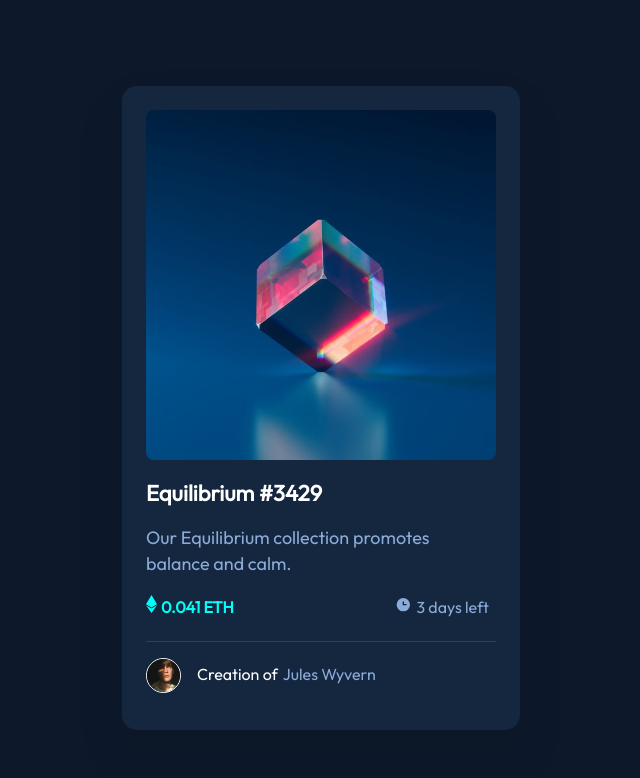
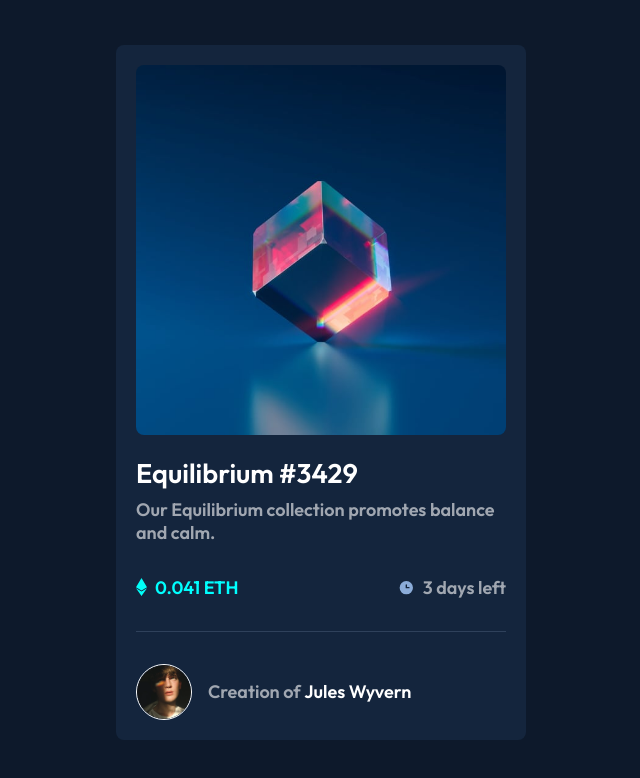
Before and after one commit to khatiazitanishvili/NFT-preview-card-component, a plain HTML site: page index.html in a window 1280 px wide. Shown: the whole page, without its empty margins (319-959 px from the left). Drawn offline with Linux system fonts and the light colour scheme.

Commit message:
last version

```diff
--- a/index.html
+++ b/index.html
@@ -6,8 +6,7 @@
   <meta name="viewport" content="width=device-width, initial-scale=1.0">
 
   <link rel="icon" type="image/png" sizes="32x32" href="./images/favicon-32x32.png">
-  <link rel="stylesheet" href="https://fonts.googleapis.com/css?family=Outfit">
-  <link rel="stylesheet" href="style.css" />
+  <link rel="stylesheet" href="style.css">
 
   <title>Frontend Mentor | NFT preview card component</title>
 
@@ -16,56 +15,31 @@
 <body>
 
   <div class="nftcard">
+    <article>
+      <img src="./images/image-equilibrium.jpg" alt="equilibrium">
+    </article>
 
-    <img class="eth" src="./images/image-equilibrium.jpg" />
-    <h1>Equilibrium #3429</h1>
-    <p>Our Equilibrium collection promotes balance and calm.</p>
+    <article>
+      <h2>Equilibrium #3429</h2>
+      <p>Our Equilibrium collection promotes balance and calm.</p>
 
+      <ul>
+        <li><img src="./images/icon-ethereum.svg" alt="etherium" />0.041 ETH</li>
+        <li><img src="./images/icon-clock.svg" alt="clock" />3 days left</li>
+      </ul>
+    </article>
 
-    <div class="group4">
-      <img src="./images/icon-ethereum.svg" />
-      <span class="svg1">0.041 ETH</span>
-
-      <img src="./images/icon-clock.svg" />
-      <span class="svg2">3 days left</span>
-    </div>
-
-    <div id="rectangle"></div>
-
-    <div class="group4">
-      <div class="avatar"><img src="./images/image-avatar.png" /></div>
-      <div class="creator">Jules Wyvern
-        <div class="name">Creation of</div>
-      </div>
-    </div>
+    <article class="avatar">
+      <img src="./images/image-avatar.png" alt="avatar">
+      <p>Creation of <span>Jules Wyvern</span></p>
+    </article>
   </div>
-
-
-
-
-
 
   <!--
     <div class="avatar">
       <img src="./images/image-avatar.png" />
       <a>Jules Wyvern</a>
     </div> -->
-
-
-
-
-
-
-
-
-
-
-
-
-
-
-
-
 </body>
 
 </html>
--- a/style.css
+++ b/style.css
@@ -1,119 +1,108 @@
+@import url('https://fonts.googleapis.com/css2?family=Outfit:wght@600&display=swap');
+
+* {
+    margin: 0;
+    padding: 0;
+    box-sizing: border-box;
+}
+
+img {
+    max-width: 100%;
+}
+
+
+:root {
+    --soft-blue: hsl(215, 51%, 70%);
+    --cyan: cyan;
+
+    --main-bg: hsl(217, 54%, 11%);
+    --card-bg: hsl(216, 50%, 16%);
+    --line: hsl(215, 32%, 27%);
+    --white: hsl(0, 0%, 100%);
+}
+
+
+ul {
+    list-style-type: none;
+}
+
+p {
+    font-family: "Outfit";
+    font-weight: 300;
+}
+
 body {
-     background-color: hsl(217, 54%, 11%);
-
+    width: 450px;
+    margin: auto;
     display: flex;
+    align-items: center;
     justify-content: center;
-     align-items: center;
     height: 100vh;
+    font-family: "Outfit", sans-serif;
+    font-size: 18px;
+    background-color: var(--main-bg);
+    color: hsl(0, 0%, 100%, 60%);
+    padding: 1.25rem;
 }
 
 .nftcard {
 
-     width: 350px;
-     height: 596px;
-     border-radius: 15px;
-     padding: 24px;
-     background-color: #15263F;
-     box-shadow: 0px 25px 50px rgba(0, 0, 0, 0.0952917);
-     /* display: flex;
-     justify-content: center;
-     align-items: center;
-     height: 100vh; */
+    padding: 1.25rem;
+    border-radius: 0.5rem;
+    background-color: var(--card-bg);
+    margin-bottom: 1rem;
 }
 
 .nftcard img {
-     max-width: 100%;
-     border-radius: 8px;
+    border-radius: 0.5rem;
 }
 
- .nftcard h1 {
-     font-family: 'Outfit';
-     font-weight: 600;
-     font-size: 22px;
-     line-height: 28px;
-     color: white;
+.nftcard h2 {
+    color: var(--white);
+    margin: 1rem 0.5rem 0.5rem 0rem;
 }
 
- .nftcard p {
-     font-family: 'Outfit';
-     font-weight: 300;
-     font-size: 18px;
-     line-height: 26px;
-     color: #8BACD9;
+.nftcard ul {
+    display: flex;
+    align-items: center;
+    justify-content: space-between;
+    padding: 2rem 0;
+    border-bottom: 1px solid var(--line);
 }
 
-
-
- .svg1 {
-
-     font-family: 'Outfit';
-     height: 115px;
-     font-weight: 600;
-     font-size: 16px;
-     line-height: 20px;
-     margin-right: 45%;
-     color: #00FFF8;
-
+.nftcard ul li {
+    display: flex;
+    align-items: center;
 
 }
 
- .svg2 {
-
-     font-family: 'Outfit';
-     font-style: normal;
-     font-weight: 400;
-     font-size: 16px;
-     line-height: 20px;
-
-     color: #8BACD9;
-
+.nftcard ul li img {
+    margin-right: 0.5rem;
 }
 
- #rectangle {
-     max-width: 100%;
-     height: 1px;
-     margin-top: 24px;
-     background: #2E405A;
-
+.nftcard ul li:first-child {
+    color: var(--cyan);
 }
 
- /* .avatar {
-    width: 33px;
-    height: 33px;
-    border-radius: 50%;
-
-border: 1px solid white;
-margin-top: 16px;
-
-} */
- .creator {
-     font-family: 'Outfit';
-     font-style: normal;
-     font-weight: 400;
-     font-size: 16px;
-     line-height: 20px;
-     padding-top: 22px;
-     color: #8BACD9;
-
+.nftcard .avatar {
+    display: flex;
+    align-items: center;
+    justify-content: start;
+    padding-top: 2rem;
 }
 
- .name {
-     float: left;
-     font-family: 'Outfit';
-     font-style: normal;
-     font-weight: 400;
-     font-size: 16px;
-     line-height: 20px;
-     margin-right: 5px;
-     color: white;
+.nftcard .avatar img {
+    width: 3.5rem;
+    border: 1px solid var(--white);
+    border-radius: 50%;
+    margin-right: 1rem;
 }
 
- .avatar {
-     float: left;
-     width: 33px;
-     height: 33px;
-     border-radius: 50%;
-     border: 1px solid white;
-     margin-top: 16px;
-     margin-right: 16px;
+.nftcard .avatar p span {
+    color: var(--white);
+    font-weight: 400;
 }
+
+.nftcard .avatar p span:hover {
+    color: var(--cyan);
+}
```
Lines whose indentation alone changed are shown as unchanged.
